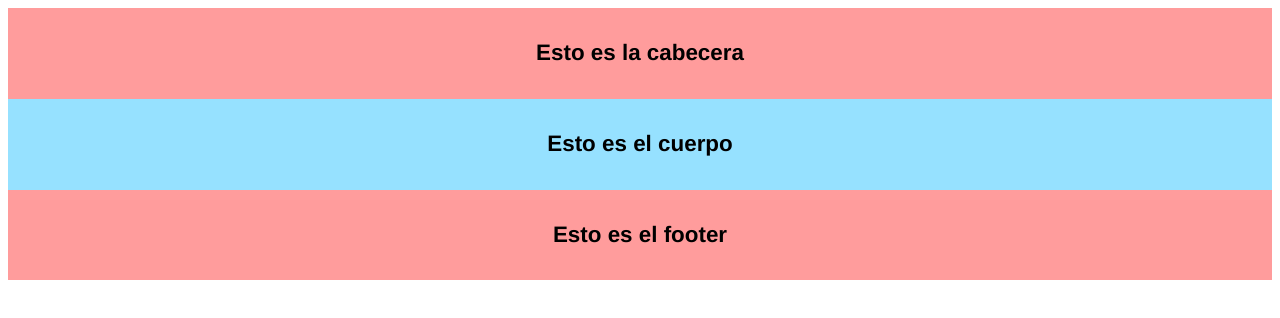
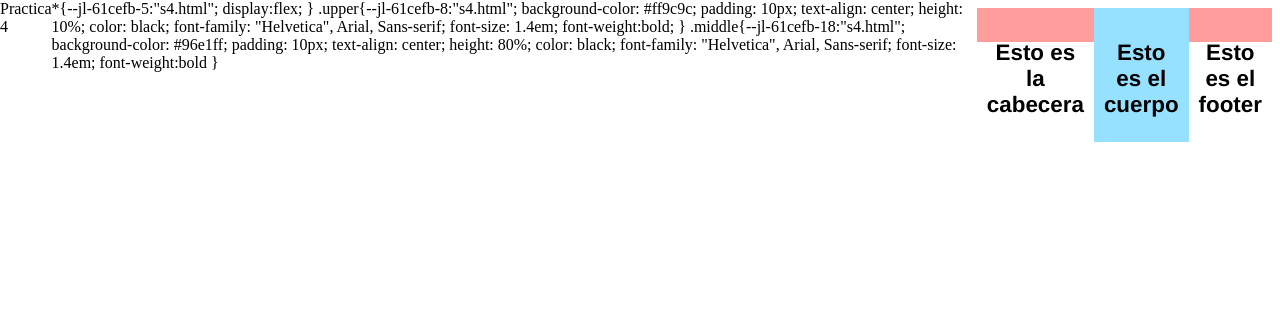
Before and after one commit to yazidears/palcam, a plain HTML site: page s4.html in a window 1280 px wide. Drawn offline with Linux system fonts and the light colour scheme.

Commit message:
bad beech

```diff
--- a/s4.html
+++ b/s4.html
@@ -2,6 +2,9 @@
 <head>
     <title> Practica 4 </title>
 <style>
+*{
+    display:flex;
+}
 .upper{
     background-color: #ff9c9c;
     padding: 10px;
```
